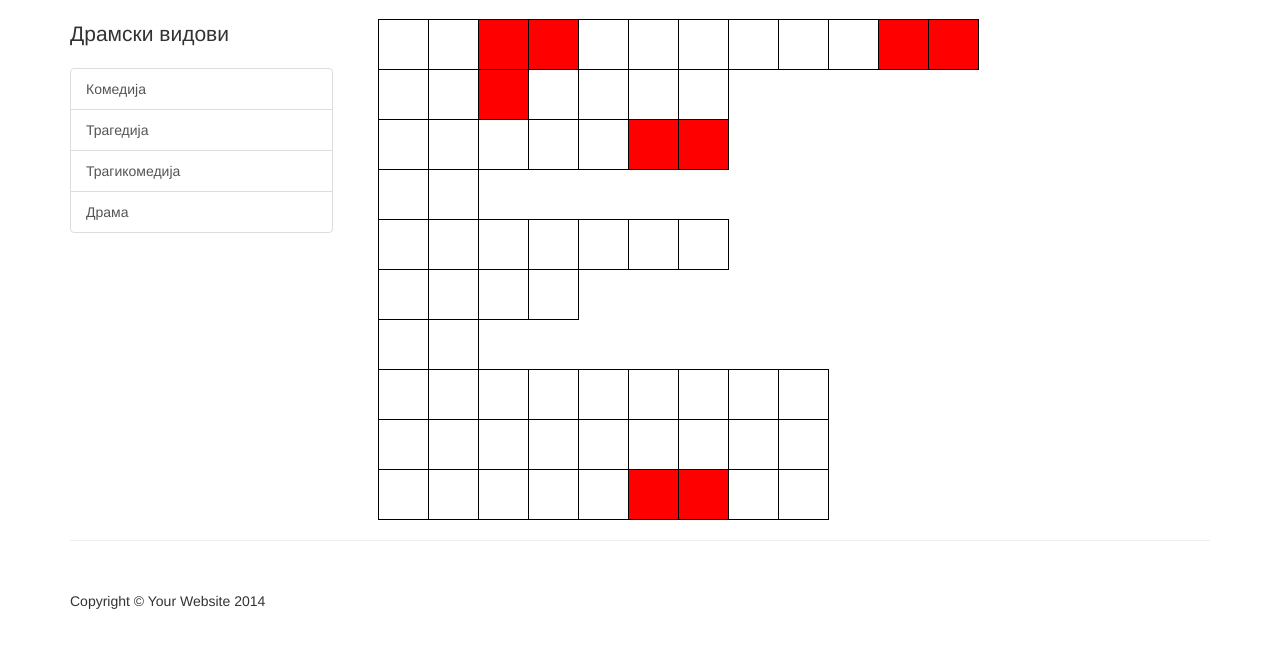
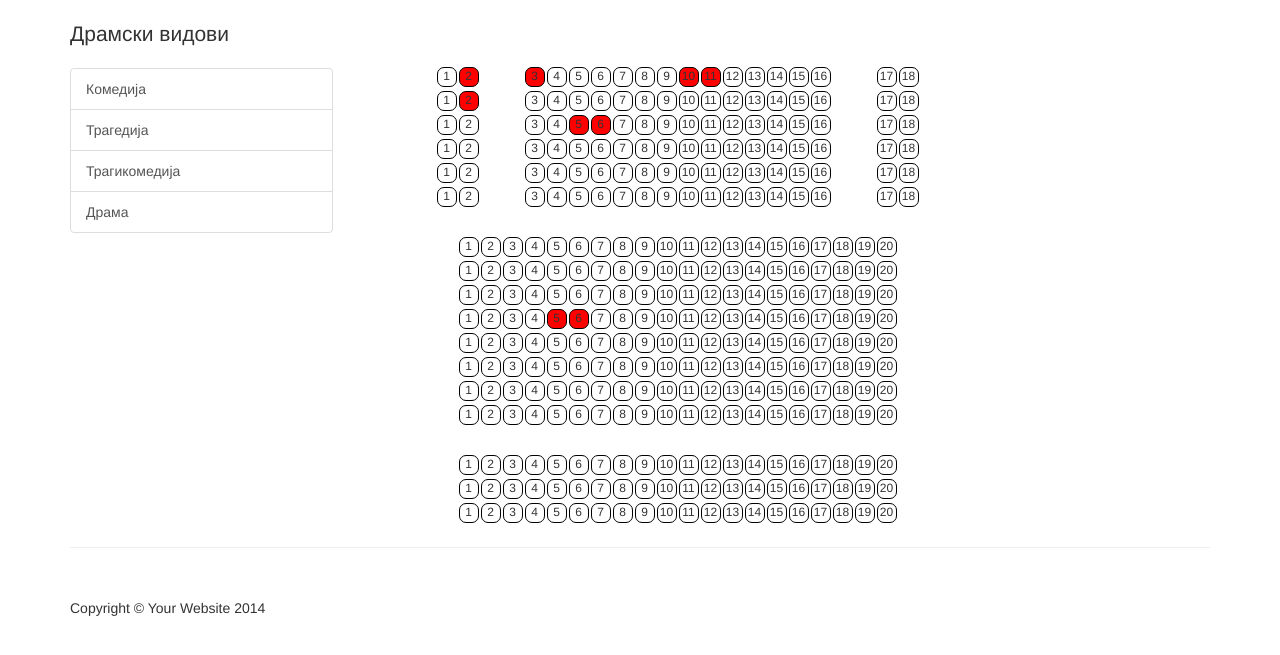
Before and after one commit to DancheNikoloska/e-tickets, a PHP site: page /chooseSeat.php in a window 1280 px wide; the page is wider, and only the part inside the window is pictured. Shown: the part 51-706 px from the top of that part. Run offline with PHP 8.4, Linux system fonts and the light colour scheme; a user stored in the database is signed in; data comes from the database, SQL or seed files in the repository; some libraries are stand-ins or nearby versions.

Commit message:
izgledNaSala

```diff
--- a/chooseSeat.php
+++ b/chooseSeat.php
@@ -23,9 +23,18 @@
 		<link rel="stylesheet" type="text/css" href="css/style.css">
 	<style>
 		td{
-         height: 50px;
-         width: 50px;
+         height: 20px;
+         width: 20px;
          border: 1px solid black;
+         border-radius: 7px;
+         font-size: 12px;
+         text-align: center;
+        }
+        table{
+        	border-spacing: 2px;
+            border-collapse: separate;
+            margin-left: 5%;
+            margin-top: 4%;
         }
 	</style>
 </head>
@@ -83,88 +92,173 @@
 					<?php 		}
 						*/ ?>
 
-					<table cellspacing="10">
-						<?php
-  //ZA OVA  FUNKCIJA ====================
+					<table cellspacing="5" rowspacing="3">
+  <?php
+
+  //Nadolu kodot e strasen :D, ama mora taka ===
   //create matrix
+
+  function defineHall(){
     $hall= array();
-	//create 5 rows
-	for($i=0;$i<11;$i++){
+	//create rows
+
+	for($i=1;$i<18;$i++){
 	  $hall[$i]=array();
 	}
 
+
 	//create seats
 
-
-	//create 7 seats in 2 row
-	for($i=0;$i<11;$i++){
+	//1
+	for($i=0;$i<=18;$i++){
 	  $hall[1][]=0;
 	}
-	//create 7 seats in 3 row
-	for($i=0;$i<7;$i++){
+    //2
+	for($i=0;$i<=18;$i++){
 	  $hall[2][]=0;
 	}
-	//create 7 seats in 4 row
-	for($i=0;$i<7;$i++){
+	//3
+	for($i=0;$i<=18;$i++){
 	  $hall[3][]=0;
 	}
-	//create 2 seats in 5 row
-	for($i=0;$i<2;$i++){
+
+	//4
+	for($i=0;$i<=18;$i++){
 	  $hall[4][]=0;
 	}
-	//create 7 seats in 6 row
-	for($i=0;$i<7;$i++){
+
+	//5
+	for($i=0;$i<=18;$i++){
 	  $hall[5][]=0;
 	}
-	//create 4 seats in 7 row
-	for($i=0;$i<4;$i++){
+
+	//6
+	for($i=0;$i<=18;$i++){
 	  $hall[6][]=0;
 	}
-	//create 2 seats in 8 row
-	for($i=0;$i<2;$i++){
+
+	//7
+	for($i=0;$i<=20;$i++){
 	  $hall[7][]=0;
 	}
-	//create 9 seats in 9 row
-	for($i=0;$i<9;$i++){
+	//8
+	for($i=0;$i<=20;$i++){
 	  $hall[8][]=0;
 	}
-	//create 9 seats in 10 row
-	for($i=0;$i<9;$i++){
+
+	//9
+	for($i=0;$i<=20;$i++){
 	  $hall[9][]=0;
 	}
-	//create 9 seats in 11 row
-	for($i=0;$i<9;$i++){
+
+	//10
+	for($i=0;$i<=20;$i++){
 	  $hall[10][]=0;
 	}
 
+	//11
+	for($i=0;$i<=20;$i++){
+	  $hall[11][]=0;
+	}
+	//12
+	for($i=0;$i<=20;$i++){
+	  $hall[12][]=0;
+	}
+	//13
+	for($i=0;$i<=20;$i++){
+	  $hall[13][]=0;
+	}
+	//14
+	for($i=0;$i<=20;$i++){
+	  $hall[14][]=0;
+	}
+	//15
+	for($i=0;$i<=20;$i++){
+	  $hall[15][]=0;
+	}
+	//16
+	for($i=0;$i<=20;$i++){
+	  $hall[16][]=0;
+	}
+	//17
+	for($i=0;$i<=20;$i++){
+	  $hall[17][]=0;
+	}
+	//18
+	for($i=0;$i<=20;$i++){
+	  $hall[18][]=0;
+	}
+	return $hall;
+}
+
+  $hall=defineHall();
 
 
-
- $conn=$link;
  $sql = "select * from tickets";
- $result= mysqli_query($conn,$sql);
+ $result= mysqli_query($link,$sql);
  while($data = mysqli_fetch_assoc($result)){
    $hall[$data["row"]][$data["seat"]]=1;
  }
 
 
+ function drawHall($hall){
+ for($i=1;$i<sizeof($hall);$i++){
+    echo "<tr style=\"margin-right:50%\">";
+	//spacing tr
+	if($i==7){
+	  echo "<tr style=\"height:10px\"></tr>";
+	  echo "<tr style=\"height:10px\"></tr>";
+	}
+	//spacing tr
+	if($i==15){
+	 echo "<tr style=\"height:10px;\"></tr>";
+	  echo "<tr style=\"height:10px\"></tr>";
+	}
+	for($j=1;$j<sizeof($hall[$i]);$j++){
 
- //draw hall
- for($i=1;$i<sizeof($hall);$i++){
-    echo "<tr>";
-	for($j=0;$j<sizeof($hall[$i]);$j++){
-	if($hall[$i][$j]==1){
-	  echo "<td row=\"".$i."\" seat=\"".$j."\" onclick=\"return false;\" style=\"background: red;\">";
+	if($i<=6){
+	 //spacing td
+	 if($j==3){
+	   echo "<td style=\"border: white !important\"></td>";
+	   echo "<td style=\"border: white !important\"></td>";
+	 }
+	 //spacing td
+	 if($j==17){
+	   echo "<td style=\"border: white !important\"></td>";
+	   echo "<td style=\"border: white !important\"></td>";
+	 }
+	  if($hall[$i][$j]==1){
+	  echo "<td row=\"".$i."\" seat=\"".$j."\" onclick=\"return false;\" style=\"background: red;\">$j";
 
 	  echo "</td>";
 	}else{
-	  echo "<td row=\"".$i."\" seat=\"".$j."\" onclick=\"clickMe(this,".$i.",".$j.")\">";
+	  echo "<td row=\"".$i."\" seat=\"".$j."\" onclick=\"clickMe(this,".$i.",".$j.")\">$j";
+
+	  echo "</td>";
+	  }
+
+	}else{
+	//spacing td
+	  if($j==1){
+	    echo "<td style=\"border: white !important\"></td>";
+	  }
+	   if($hall[$i][$j]==1){
+
+	  echo "<td row=\"".$i."\" seat=\"".$j."\" onclick=\"return false;\" style=\"background: red;\">$j";
+
+	  echo "</td>";
+	}else{
+	  echo "<td row=\"".$i."\" seat=\"".$j."\" onclick=\"clickMe(this,".$i.",".$j.")\">$j";
 
 	  echo "</td>";
 	  }
 	}
+
+	}
 	echo "<tr>";
- }
+
+ }}
+ drawHall($hall);
   ?>
 
   </table>
@@ -173,7 +267,11 @@
     //var xmlhttp = new XMLHttpRequest();
 	//xmlhttp.open("GET", "update_seat.php?row="+row+"&seat="+seat);
 	//xmlhttp.send();
-	element.style.background= 'red';
+	if(element.style.backgroundColor!='red'){
+	  element.style.backgroundColor='red';
+	}else{
+	  element.style.backgroundColor='white'
+	}
  };
 </script>
 
```
